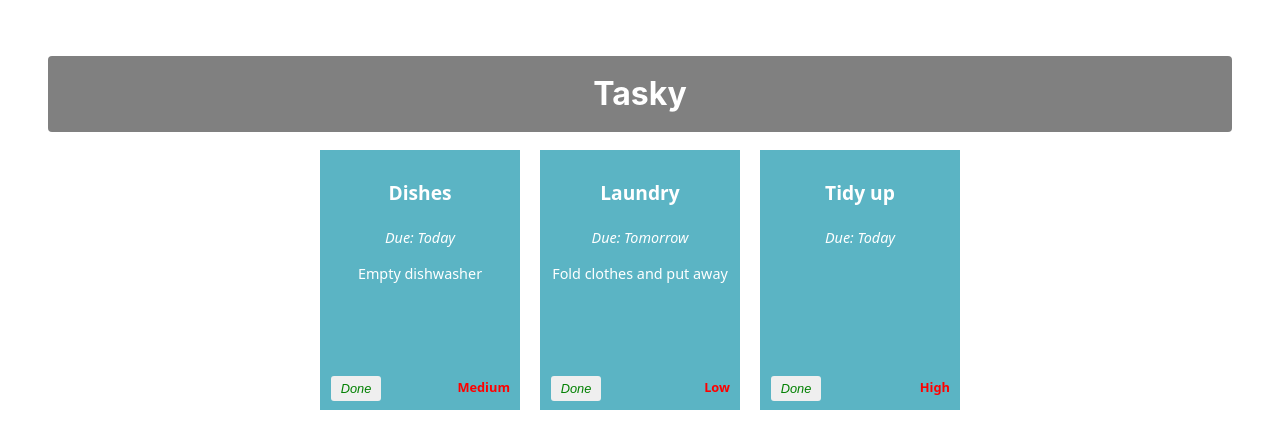
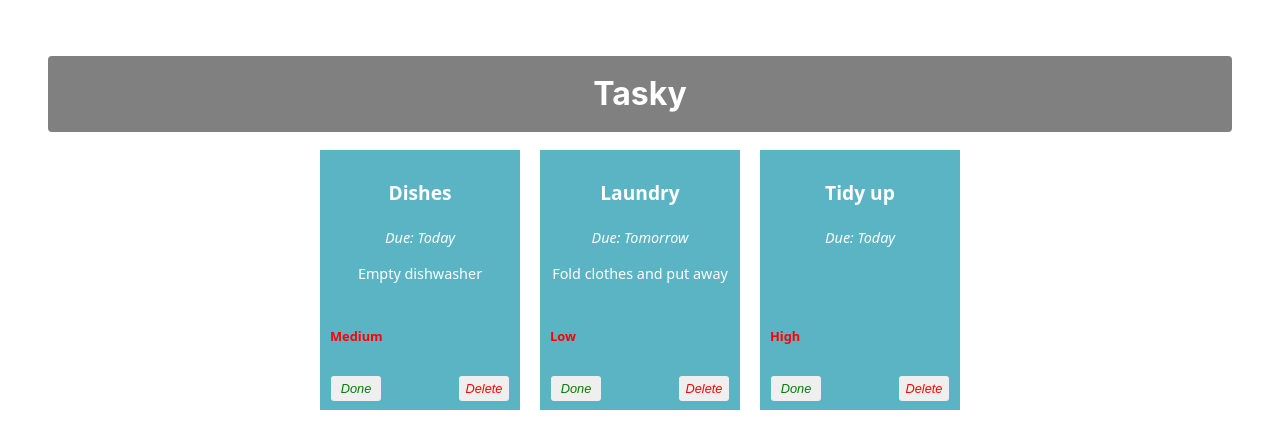
Before and after one commit to johannes-grcevic/react-basics-labs, a React (Vite) app in the folder tasky/: page / in a window 1280 px wide. Shown: the top 448 px of the page. Built offline with nearby package versions, Linux system fonts and the light colour scheme.

Commit message:
Delete a task

```diff
--- a/tasky/src/App.css
+++ b/tasky/src/App.css
@@ -54,8 +54,8 @@ div {
 
 .priority {
   position: absolute;
-  bottom: 0px;
-  right: 10px;
+  bottom: 4em;
+  left: 10px;
   font-weight: bold;
   font-size: 0.8em;
 }
@@ -76,3 +76,10 @@ button {
   left: 5px;
   color: green;
 }
+
+.deleteButton {
+  position: absolute;
+  bottom: 5px;
+  right: 5px;
+  color: red;
+}
--- a/tasky/src/App.jsx
+++ b/tasky/src/App.jsx
@@ -17,6 +17,12 @@ function App() {
     setTaskState({tasks});
   }
 
+  const deleteHandler = (taskIndex) => {
+    const tasks = [...taskState.tasks];
+    tasks.splice(taskIndex, 1);
+    setTaskState({tasks});
+  }
+
   return (
     <div className="container">
       <h1>Tasky</h1>
@@ -28,6 +34,7 @@ function App() {
       priority={task.priority}
       key={task.id}
       done={task.done}
+      deleteTask = {() => deleteHandler(index)}
       markDone={() => doneHandler(index)}
     />
   ))}
--- a/tasky/src/components/Task.jsx
+++ b/tasky/src/components/Task.jsx
@@ -7,6 +7,7 @@ const Task = (props) => {
             <p className="description">{props.description}</p>
             <p className="priority" style={{color: !props.done ? 'red' : 'lightgrey'}}>{props.priority}</p>
             <button onClick={props.markDone} className='doneButton'>Done</button>
+            <button className='deleteButton' onClick={props.deleteTask}>Delete</button>
         </div>
     )
 }
```
